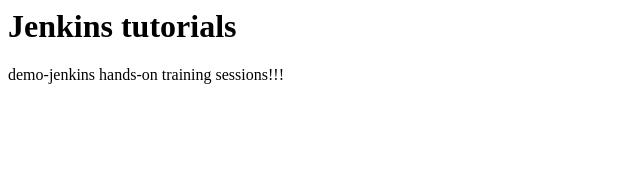
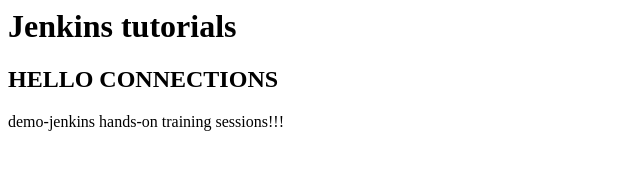
Before and after one commit to muskanchoudhary001/test-demo-1, a plain HTML site: page index.html in a window 1280 px wide. Shown: the whole page, without its empty margins (0-640 px from the left). Drawn offline with Linux system fonts and the light colour scheme.

Commit message:
Update index.html

```diff
--- a/index.html
+++ b/index.html
@@ -1,4 +1,5 @@
 <html>
   <h1>Jenkins tutorials</h1>
+  <h2> HELLO CONNECTIONS </h2>
   <p>demo-jenkins hands-on training sessions!!!</p>
 </html>
```
